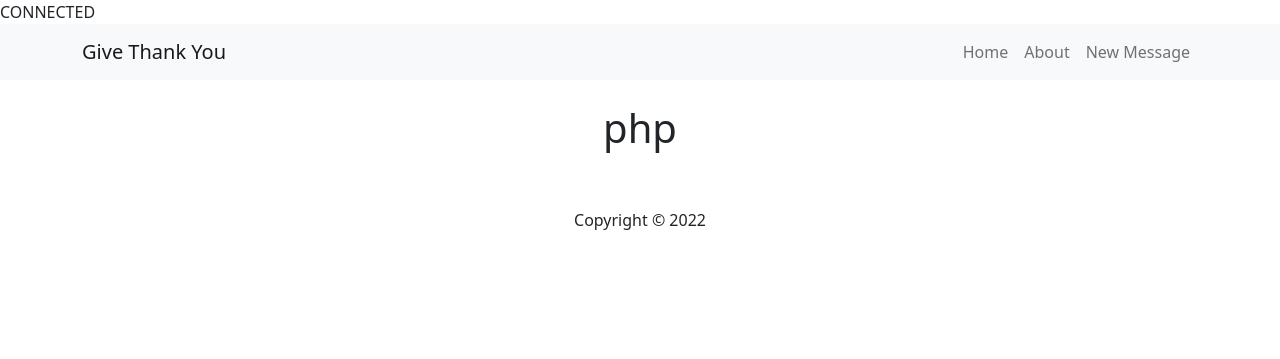
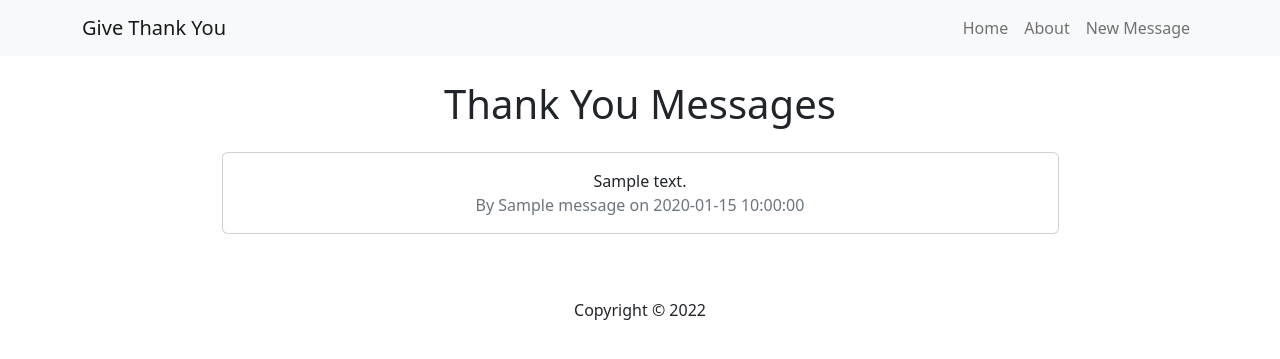
Before and after one commit to wendyyng/php_thank_you, a PHP site: page / in a window 1280 px wide. Shown: the top 359 px of the page. Run offline with PHP 8.4, Linux system fonts and the light colour scheme; tables that the repository leaves empty or names only in its code hold one stand-in row (values such as "Sample post").

Commit message:
Show messages on the index page

```diff
--- a/config/database.php
+++ b/config/database.php
@@ -10,4 +10,4 @@ if ($conn->connect_error) {
     die('Connection Failed' . $conn->connect_error);
 }
 
-    echo 'CONNECTED';
+    // echo 'CONNECTED';
--- a/index.php
+++ b/index.php
@@ -1,5 +1,25 @@
 <?php include 'inc/header.php'; ?>
-<h1>php</h1>
 
+<?php
+    $sql = 'SELECT * FROM message';
+    $result = mysqli_query($conn, $sql);
+    $message = mysqli_fetch_all($result, MYSQLI_ASSOC);
+?>
+<h1>Thank You Messages</h1>
+
+<?php if (empty($message)) : ?>
+    <p class="lead mt3">There is no message yet</p>
+<?php endif; ?>
+
+<?php foreach ($message as $item) : ?>
+    <div class="card my-3 w-75">
+        <div class="card-body text-center">
+            <?php echo $item['body']; ?>
+            <div class="text-secondary mt2">
+                By <?php echo $item['name']; ?> on <?php echo $item['date'] ?>
+            </div>
+        </div>
+    </div>
+<?php endforeach; ?>
 
 <?php include 'inc/footer.php'; ?>
```
Also changed, not shown: about.php (+8 -0 lines).
